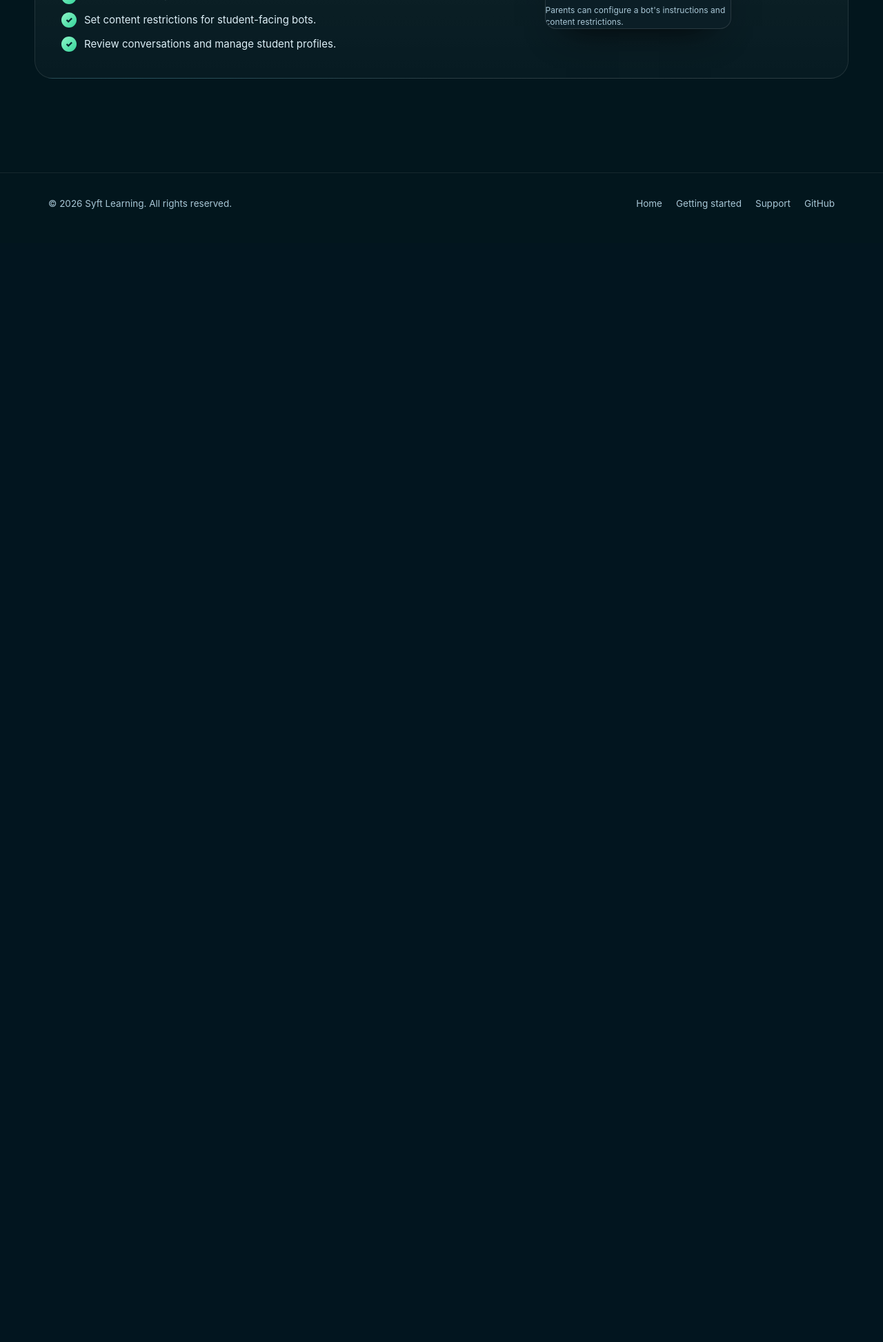
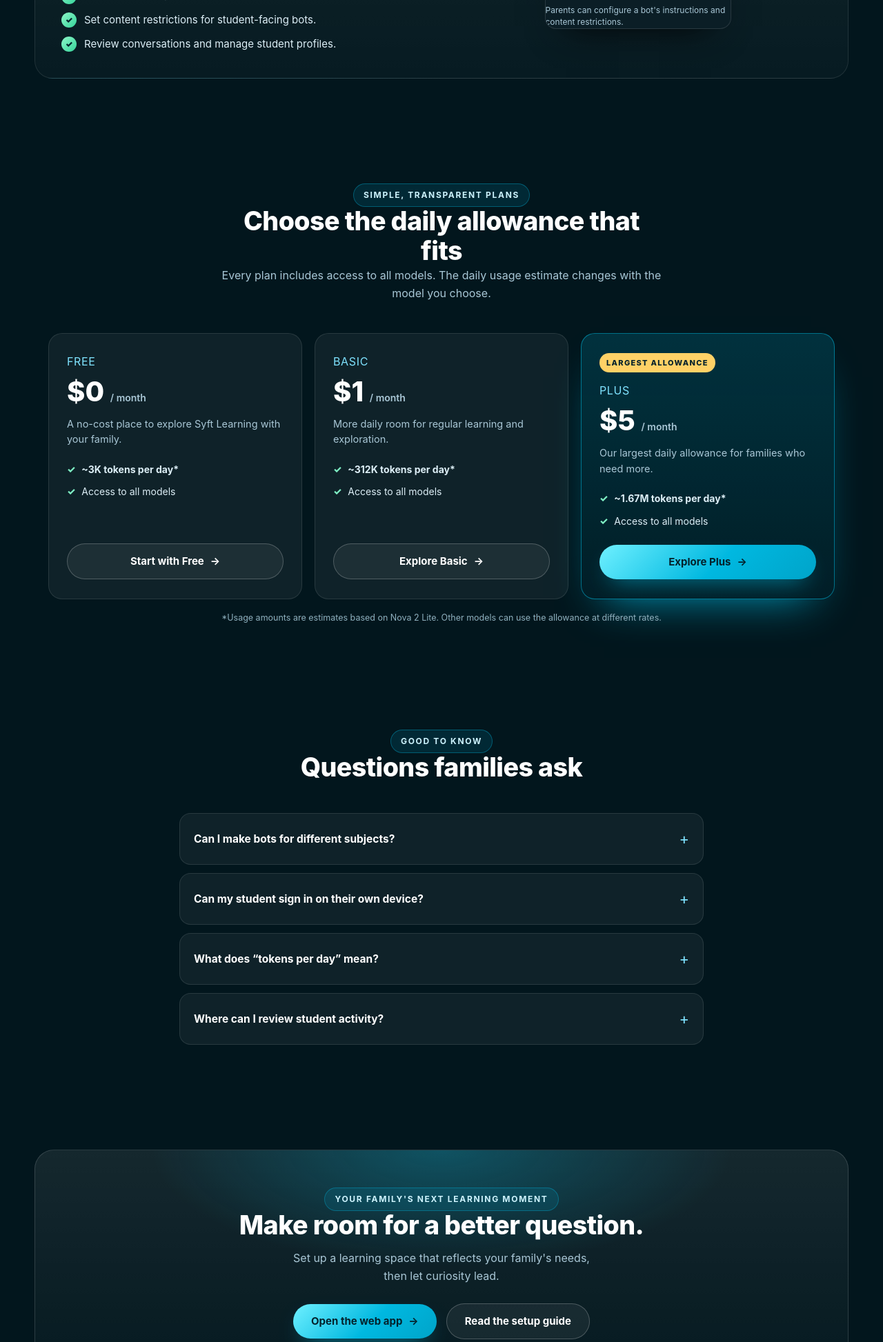
Before and after one commit to tpaulshippy/bots, a Django app: template site/source/templates/marketing.html in a window 1280 px wide. Shown: the part 2485-4431 px from the top of the page at 69% size. Before the commit the page ends 2788 px from the top, so only its background shows below. Run offline with Django 3.2, Linux system fonts and the light colour scheme; the template is opened without the code that fills it, so the values that code supplies are empty; some libraries are stand-ins or nearby versions.

Commit message:
feat(marketing): add clear plans and family FAQ

```diff
--- a/site/source/static/design.css
+++ b/site/source/static/design.css
@@ -1453,3 +1453,46 @@ body.page > :not(.aurora) {
     justify-self: center;
     margin: 0;
 }
+
+
+
+/* ---------- plan details and flexible footer navigation ---------- */
+
+.plan-list {
+    list-style: none;
+    display: grid;
+    gap: 12px;
+    margin: 0 0 24px;
+    padding: 0;
+    color: #dceef6;
+    font-size: 14px;
+}
+
+.plan-list li {
+    display: flex;
+    align-items: flex-start;
+    gap: 9px;
+    line-height: 1.45;
+}
+
+.plan-list li::before {
+    content: "✓";
+    flex: none;
+    color: #7ff0c5;
+    font-weight: 800;
+}
+
+.plan-list strong {
+    font-weight: 700;
+}
+
+.footer nav {
+    flex-wrap: wrap;
+}
+
+@media (max-width: 720px) {
+    .footer nav {
+        width: 100%;
+        gap: 12px 18px;
+    }
+}
--- a/site/source/templates/marketing.html
+++ b/site/source/templates/marketing.html
@@ -170,6 +170,89 @@
                 </figure>
             </div>
         </section>
+
+        <section class="section" id="plans" aria-labelledby="plans-title">
+            <div class="wrap">
+                <div class="section-head reveal">
+                    <span class="eyebrow">Simple, transparent plans</span>
+                    <h2 class="title-lg" id="plans-title">Choose the daily allowance that fits</h2>
+                    <p class="lede">Every plan includes access to all models. The daily usage estimate changes with the model you choose.</p>
+                </div>
+                <div class="plans">
+                    <article class="plan reveal">
+                        <h3>Free</h3>
+                        <div class="price">$0 <small>/ month</small></div>
+                        <p>A no-cost place to explore Syft Learning with your family.</p>
+                        <ul class="plan-list">
+                            <li><strong>~3K tokens per day*</strong></li>
+                            <li>Access to all models</li>
+                        </ul>
+                        <a class="btn btn-ghost" href="/app">Start with Free <span aria-hidden="true">→</span></a>
+                    </article>
+                    <article class="plan reveal" style="--d:.08s">
+                        <h3>Basic</h3>
+                        <div class="price">$1 <small>/ month</small></div>
+                        <p>More daily room for regular learning and exploration.</p>
+                        <ul class="plan-list">
+                            <li><strong>~312K tokens per day*</strong></li>
+                            <li>Access to all models</li>
+                        </ul>
+                        <a class="btn btn-ghost" href="/app">Explore Basic <span aria-hidden="true">→</span></a>
+                    </article>
+                    <article class="plan featured reveal" style="--d:.16s">
+                        <span class="badge">Largest allowance</span>
+                        <h3>Plus</h3>
+                        <div class="price">$5 <small>/ month</small></div>
+                        <p>Our largest daily allowance for families who need more.</p>
+                        <ul class="plan-list">
+                            <li><strong>~1.67M tokens per day*</strong></li>
+                            <li>Access to all models</li>
+                        </ul>
+                        <a class="btn btn-primary" href="/app">Explore Plus <span aria-hidden="true">→</span></a>
+                    </article>
+                </div>
+                <p class="fineprint">*Usage amounts are estimates based on Nova 2 Lite. Other models can use the allowance at different rates.</p>
+            </div>
+        </section>
+
+        <section class="section" aria-labelledby="faq-title">
+            <div class="wrap">
+                <div class="section-head reveal">
+                    <span class="eyebrow">Good to know</span>
+                    <h2 class="title-lg" id="faq-title">Questions families ask</h2>
+                </div>
+                <div class="faq">
+                    <details class="reveal">
+                        <summary>Can I make bots for different subjects?</summary>
+                        <div class="answer">Yes. Parents can create and customize bots for different subjects, interests and learning styles.</div>
+                    </details>
+                    <details class="reveal">
+                        <summary>Can my student sign in on their own device?</summary>
+                        <div class="answer">You can invite a student using the email on their Google or Apple sign-in. Their student session is limited to their own learning area.</div>
+                    </details>
+                    <details class="reveal">
+                        <summary>What does “tokens per day” mean?</summary>
+                        <div class="answer">It is an estimate of daily AI usage. The listed figures use Nova 2 Lite as a reference; other models can use the allowance at different rates.</div>
+                    </details>
+                    <details class="reveal">
+                        <summary>Where can I review student activity?</summary>
+                        <div class="answer">Parent accounts can review conversations and manage student profiles from the app. The getting-started guide walks through the setup.</div>
+                    </details>
+                </div>
+            </div>
+        </section>
+
+        <section class="section" aria-labelledby="closing-title">
+            <div class="wrap cta-band reveal">
+                <span class="eyebrow">Your family's next learning moment</span>
+                <h2 class="title-lg" id="closing-title">Make room for a better question.</h2>
+                <p class="lede">Set up a learning space that reflects your family's needs, then let curiosity lead.</p>
+                <div class="cta-actions">
+                    <a class="btn btn-primary" href="/app">Open the web app <span aria-hidden="true">→</span></a>
+                    <a class="btn btn-ghost" href="/tutorial/">Read the setup guide</a>
+                </div>
+            </div>
+        </section>
     </main>
 
     <footer class="footer">
```
